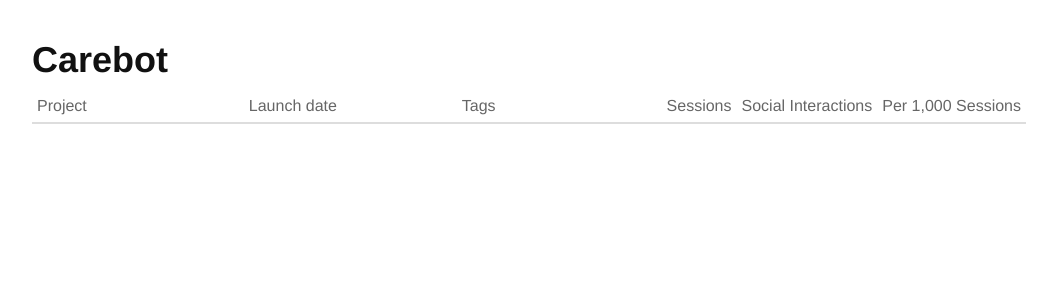
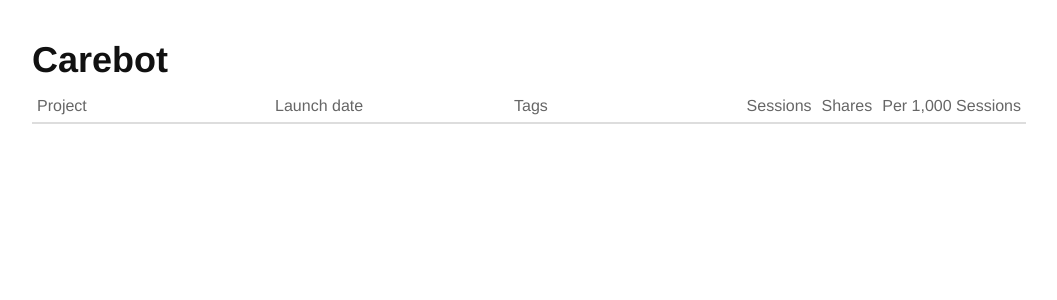
Before and after one commit to nprapps/carebot, a Django app: page /carebot/ in a window 1280 px wide. Shown: the top 300 px of the page, without its empty margins (111-1168 px from the left). Run offline with Django 3.2, Linux system fonts and the light colour scheme; data that the repository does not hold is empty; parts of the project's set-up code (start-up, migrations or seed data) failed here and were passed over; some libraries are stand-ins or nearby versions.

Commit message:
Simplify facebook histogram query.

```diff
--- a/reports/templates/index.html
+++ b/reports/templates/index.html
@@ -16,7 +16,7 @@
                 <th>Launch date</th>
                 <th>Tags</th>
                 <th class="value">Sessions</th>
-                <th class="value">Social Interactions</th>
+                <th class="value">Shares</th>
                 <th class="value">Per 1,000 Sessions</th>
             </tr>
         </thead>
--- a/reports/views.py
+++ b/reports/views.py
@@ -28,13 +28,7 @@ def project(request, slug):
     """
     Project report index.
     """
-    projects = models.Project.objects.all()
-
-    all_facebook_shares = []
-
-    for project in projects:
-        if project.social.facebook_shares != 0:
-            all_facebook_shares.append(project.social.facebook_shares)
+    all_facebook_shares = models.Social.objects.filter(facebook_shares__gt=0).values_list('facebook_shares', flat=True)
 
     obj = models.Project.objects.get(slug=slug)
 
```
